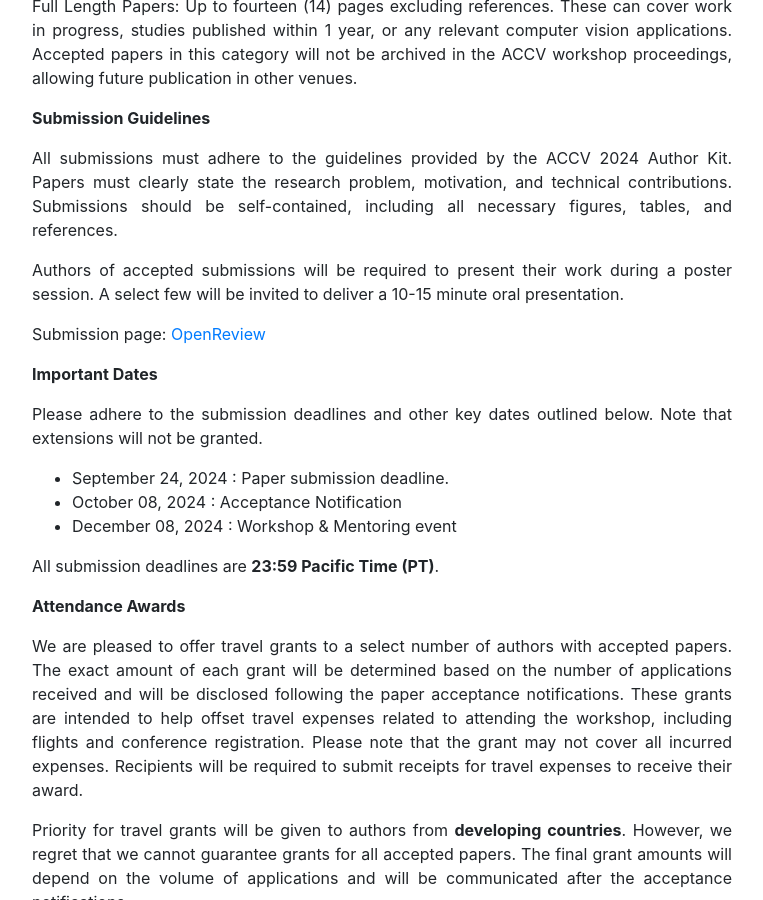
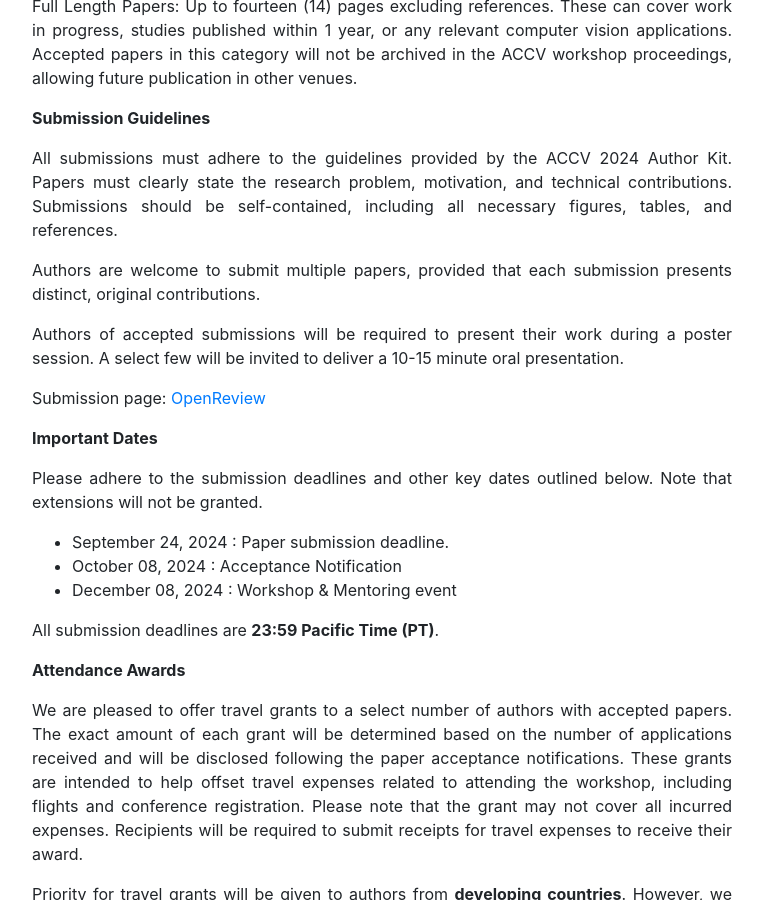
Before and after one commit to cv4dc/cv4dc.github.io, a Jekyll site: the page built from 2024/call-for-papers.md, in a window 1280 px wide and 900 px high, scrolled down 1658 px. Shown: the whole window, without its empty margins (68-831 px from the left). Built offline with Jekyll 4.4.1, drawn with Linux system fonts in a browser that asks for light colours; nearby versions of some CDN libraries; comment, search, counter and statistics services are not loaded.

Commit message:
Update call-for-papers.md

```diff
--- a/2024/call-for-papers.md
+++ b/2024/call-for-papers.md
@@ -53,6 +53,8 @@ Full Length Papers: Up to fourteen (14) pages excluding references. These can co
 
 All submissions must adhere to the guidelines provided by the ACCV 2024 Author Kit. Papers must clearly state the research problem, motivation, and technical contributions. Submissions should be self-contained, including all necessary figures, tables, and references.
 
+Authors are welcome to submit multiple papers, provided that each submission presents distinct, original contributions.
+
 Authors of accepted submissions will be required to present their work during a poster session. A select few will be invited to deliver a 10-15 minute oral presentation.
 
 Submission page: [OpenReview](https://openreview.net/group?id=ACCV/2024/Workshop/CV4DC)
```
